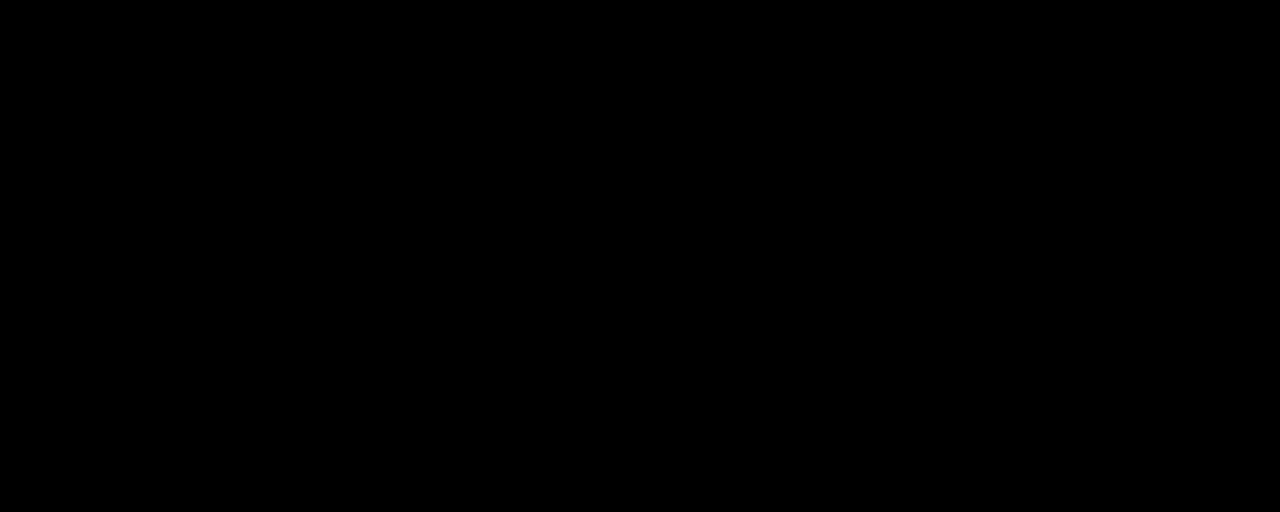
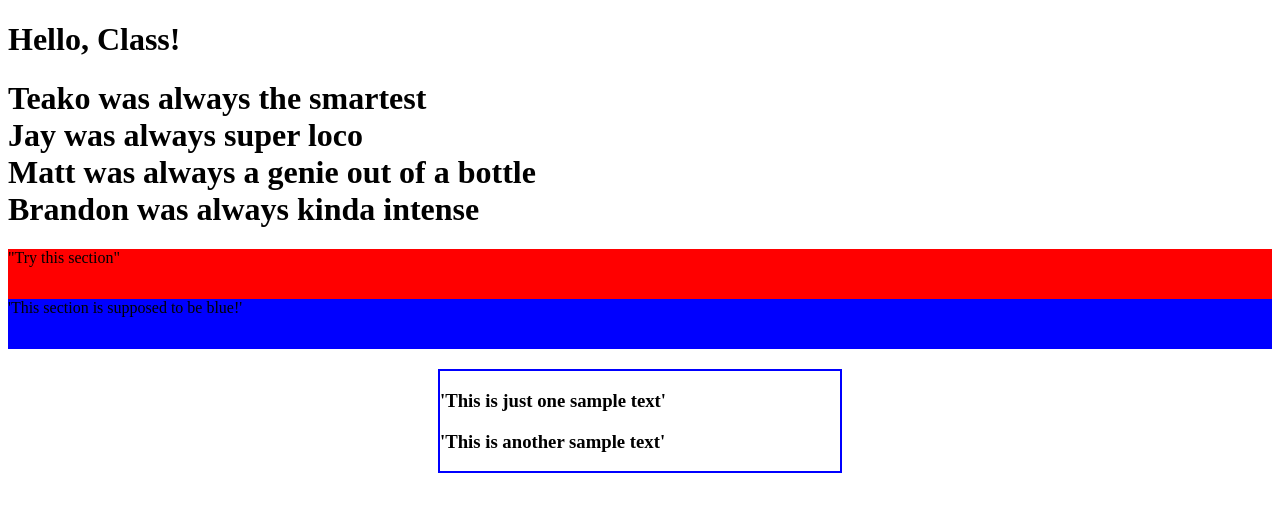
Before and after one commit to Jahazielvaz/react-practice-tic-game, a React app: page / in a window 1280 px wide. Built offline with nearby package versions, Linux system fonts and the light colour scheme.

Commit message:
Introduction to JSX is now complete in the index.js and in the notes

```diff
--- a/public/index.html
+++ b/public/index.html
@@ -23,6 +23,11 @@
   </head>
   <body>
     <div id="root"></div>
+    <div id="people"></div>
+    <div id="colors"></div>
+    <div id="colors2"></div>
+
+    <div id='description1'></div>
     <!--
       This HTML file is a template.
       If you open it directly in the browser, you will see an empty page.
--- a/src/index.css
+++ b/src/index.css
@@ -1,3 +1,15 @@
-body{
-  background: black;
+.red{
+  background: red;
+  min-height: 50px;
 }
+
+.blue{
+  background: blue;
+  min-height: 50px;
+}
+
+.myTexts{
+  max-width: 400px;
+  border: 2px solid blue;
+  margin: 20px auto;
+}
--- a/src/index.js
+++ b/src/index.js
@@ -2,8 +2,99 @@ import React from 'react';
 import ReactDOM from 'react-dom';
 import './index.css';
 
+////////////////////////////////////////////////////////////
+//EMBEDDING EXPRESSIONS IN JSX(SUCCESS)
+ReactDOM.render(
+  <h1>Hello, Class!</h1>,
+  document.getElementById('root')
+)
+
+function people(person, message){
+  return person + ' was always ' + message;
+}
+
+const name = (
+  <h1>
+    {people('Teako', 'the smartest')}<br/>
+    {people('Jay', 'super loco')}<br/>
+    {people('Matt', 'a genie out of a bottle')}<br/>
+    {people('Brandon', 'kinda intense')}
+  </h1>
+)
 
 ReactDOM.render(
-  <h1>Hello, World!</h1>,
-  document.getElementById('root')
+  name,
+  document.getElementById('people'),
 )
+
+
+/////////////////////////////////////////////////////////////
+// ADDING JSX TO REGULAR JS (UNSUCCESFUL)
+// if(name = null){
+//   return 'You need to put in some values!'
+// } else {
+//    return name
+// }
+
+
+/////////////////////////////////////////////////////////////
+//SPECIFYING ATTRIBUTES WITH JSX: I still don't fully know how this works, make sure you ask Teako
+//(SUCCESFUL!)
+
+//You may use quites to specify string literals as attributes
+// const element = <div tabIndex="0"></div>
+
+//You may also use curly braces to embed a JS expression in an attribute.
+// const secondElement = <img src={user.avatarUrl}></img>
+
+function classShifter(name){
+  return name
+}
+
+const bodySection = (
+  <div className={classShifter('red')}>"Try this section"</div>
+)
+
+const bodyTwo = (
+  <div className={classShifter('blue')}>'This section is supposed to be blue!'</div>
+)
+
+
+ReactDOM.render(
+  bodySection,
+  document.getElementById('colors')
+)
+
+ReactDOM.render(
+    bodyTwo,
+    document.getElementById('colors2')
+)
+
+//SPECIFYING CHILDREN WITH JSX
+//NOTICE: if a tag is empty, you may close it immediately with />, like XML
+//(SUCCESSFUL)
+  let topDescription = (
+    <div>
+      <section className= 'myTexts'>
+        <h3>'This is just one sample text'</h3>
+        <h3>'This is another sample text'</h3>
+      </section>
+    </div>
+  )
+
+  ReactDOM.render(
+    topDescription,
+    document.getElementById('description1')
+  )
+
+// CONVERTING IT TO CREATEELEMENT
+//(UNSUCCESSFUL: I don't know how to embed children elements using this format)
+
+  // let topDescription = React.createElement(
+  //   'div',
+  //   'section',
+  //   {className: 'myTexts'},
+  //
+  // )
+
+  //////////////////////////////////////////////////////////////////////////////////////////////
```
Also changed, not shown: 1 other file.
